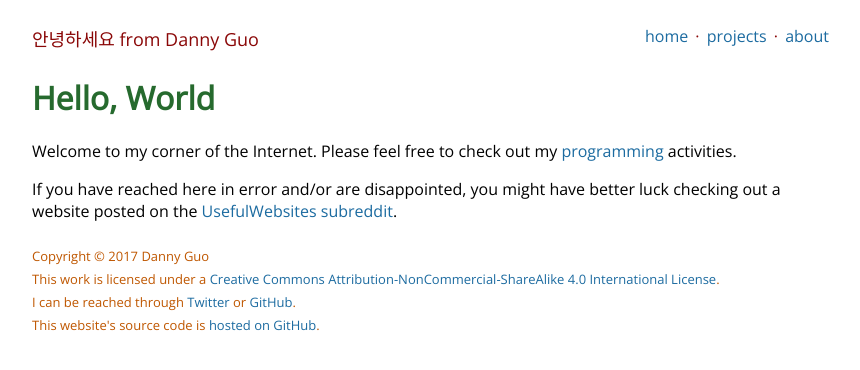
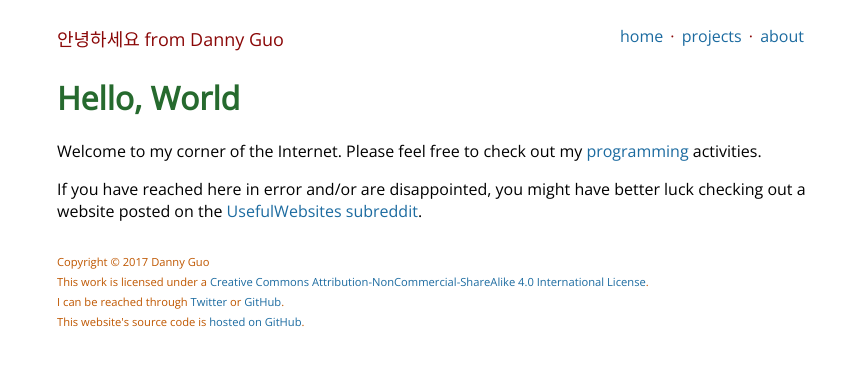
Before and after one commit to dguo/dannyguo.com, a Jekyll site: the page built from index.md, in a window 1280 px wide. Shown: the top 370 px of the page, without its empty margins (208-1068 px from the left). Built offline with Jekyll 4.4.1, drawn with Linux system fonts in a browser that asks for light colours.

Commit message:
Improve the responsiveness

```diff
--- a/css/general.scss
+++ b/css/general.scss
@@ -34,7 +34,7 @@
 }
 
 #container {
-  max-width: 800px;
+  max-width: 750px;
   margin: auto;
 }
 
@@ -45,8 +45,8 @@
 }
 
 footer {
-  margin-top: 25px;
-  font-size: small;
+  margin-top: 2rem;
+  font-size: .7rem;
   color: $burnt-orange;
 
   p {
@@ -58,6 +58,10 @@
   float: left;
   margin: 0px;
   font-size: large;
+
+  @media screen and (max-width: 475px) {
+    float: none;
+  }
 }
 
 .menu {
@@ -66,4 +70,14 @@
   a {
     margin: 0px 3px;
   }
+
+  @media screen and (max-width: 475px) {
+    float: none;
+
+    margin-top: 10px;
+
+    a {
+      margin: 0px 0px;
+    }
+  }
 }
```
